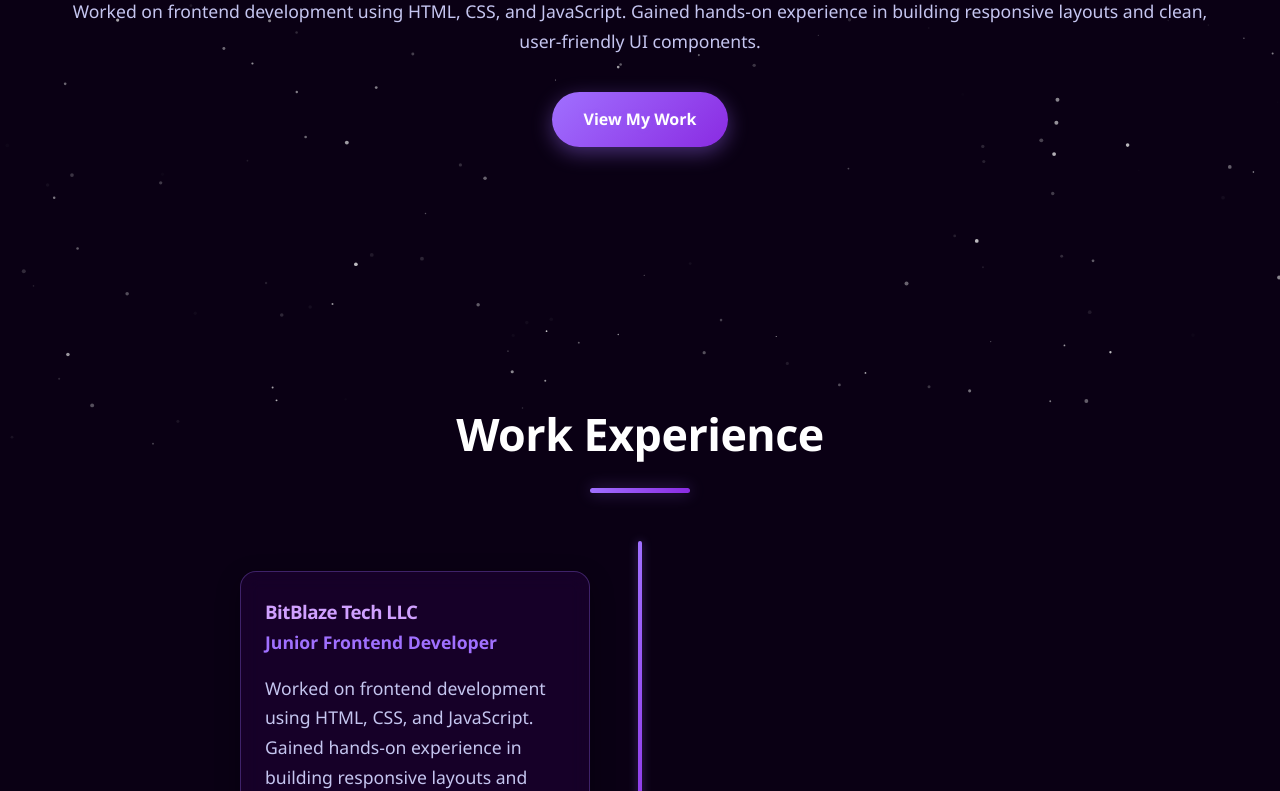
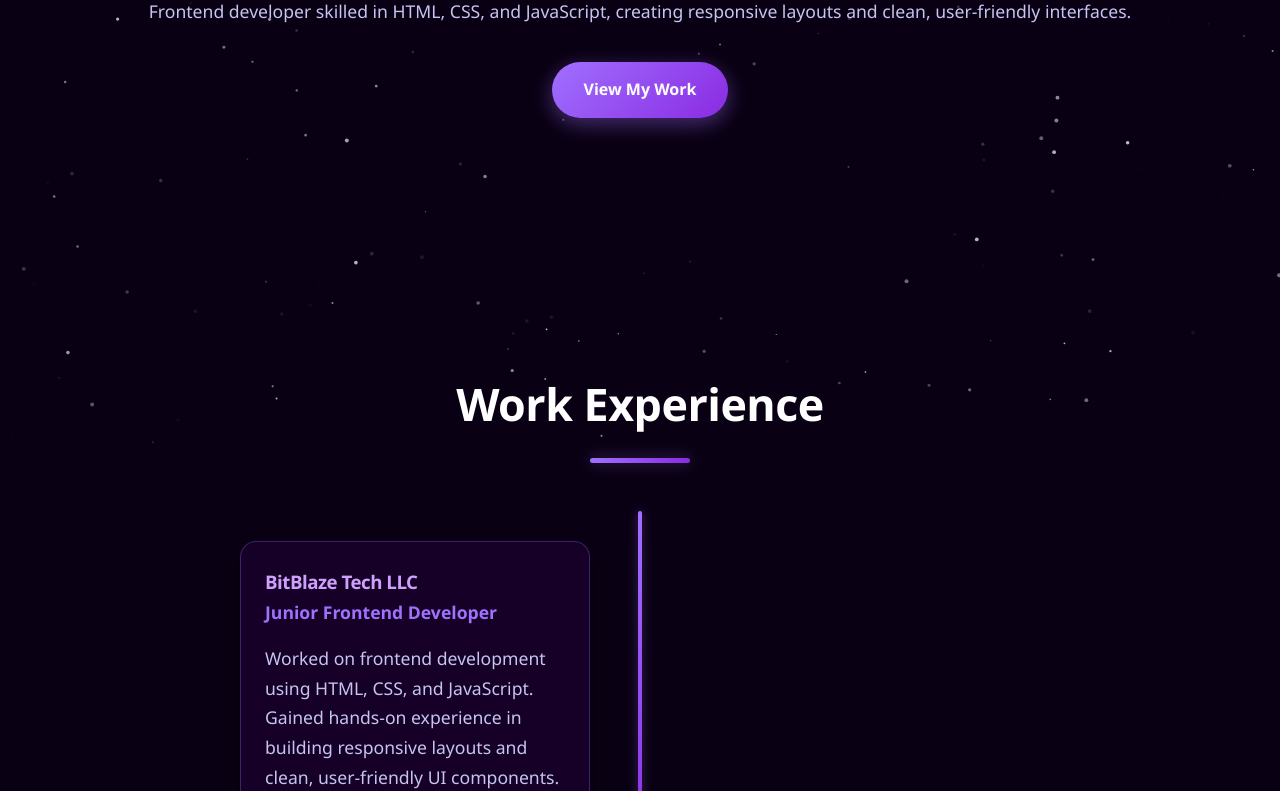
Before and after one commit to whirlwave540295-create/Portfolio, a plain HTML site: page index.html in a window 1280 px wide. Shown: the part 347-1138 px from the top of the page. Drawn offline with Linux system fonts and the light colour scheme.

Commit message:
Update index.html

```diff
--- a/index.html
+++ b/index.html
@@ -23,7 +23,7 @@
             <h1>Hi, I'm Ibtisam Aziz</h1>
             <div class=" typing-text" id="typingEffect">
             </div>
-            <p>Worked on frontend development using HTML, CSS, and JavaScript. Gained hands-on experience in building responsive layouts and clean, user-friendly UI components.</p>
+            <p>Frontend developer skilled in HTML, CSS, and JavaScript, creating responsive layouts and clean, user-friendly interfaces.</p>
             <a href="#projects" class="btn">View My Work</a>
         </div>
     </section>
```
